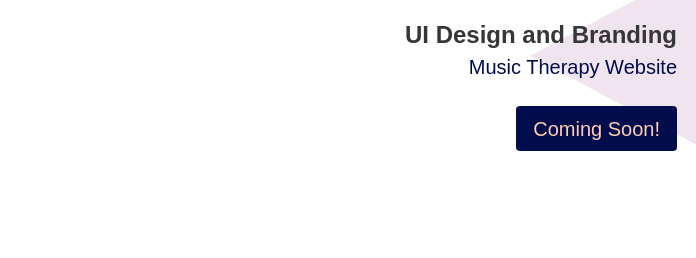
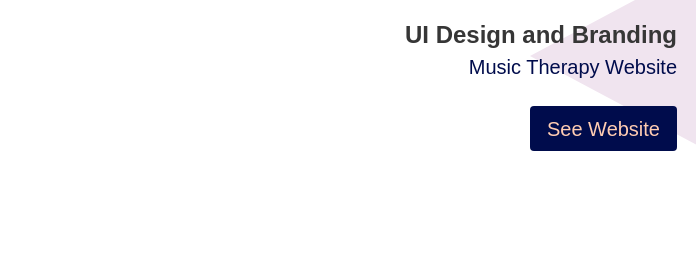
Before and after one commit to christinec589/portfolio-site, a website: page index.html in a window 1280 px wide. Shown: the part 2878-3136 px from the top of the page, 0-696 px from the left. Drawn offline with nearby package versions, Linux system fonts and the light colour scheme; grey boxes are pictures that could not be loaded.

Commit message:
add site

```diff
--- a/index.html
+++ b/index.html
@@ -162,7 +162,7 @@
               <h5 class="subtitle is-5">
                 Music Therapy Website
               </h5>
-              <a class="button is-primary is-medium" href="carecloud.html">Coming Soon!</a>
+              <a class="button is-primary is-medium" href="https://kaitlynjasmin.com/">See Website</a>
             </div>
           </div>
           <div class="column is-half-desktop is-6-widescreen is-7-tablet">
```
